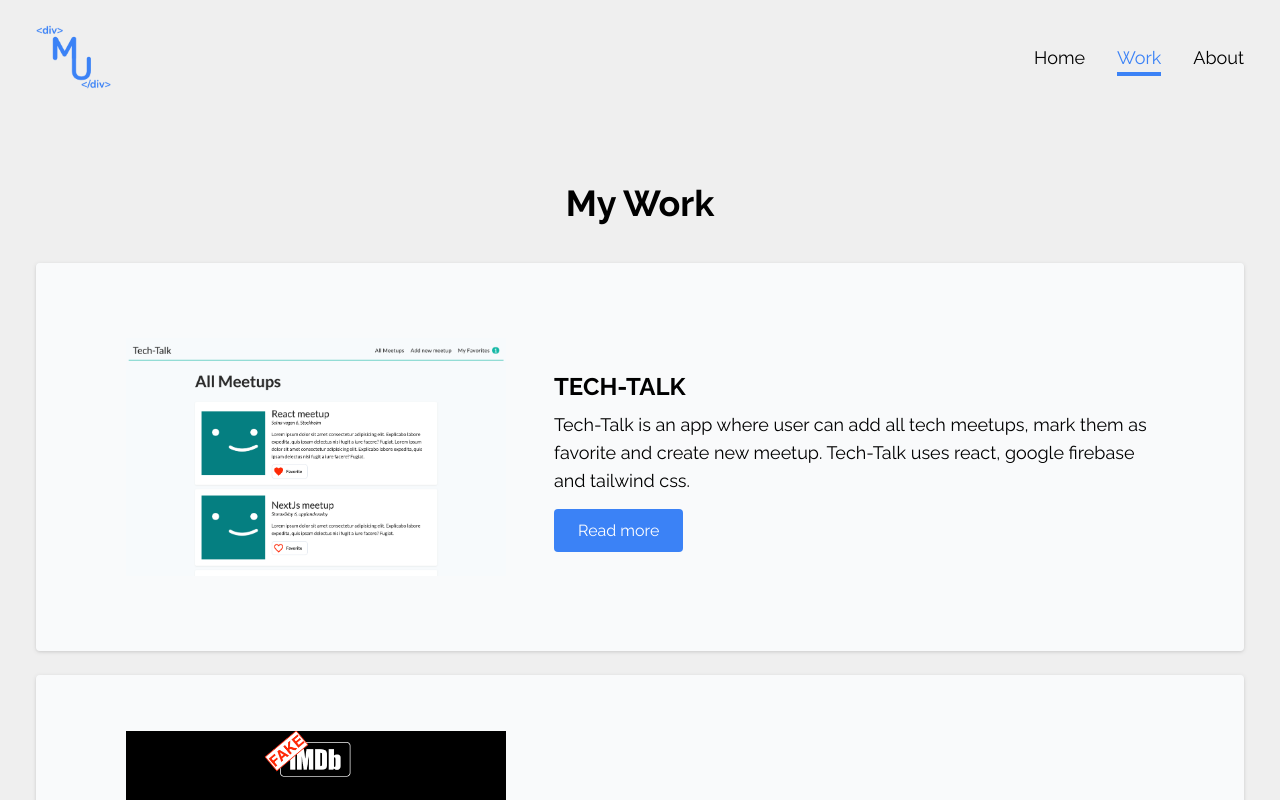
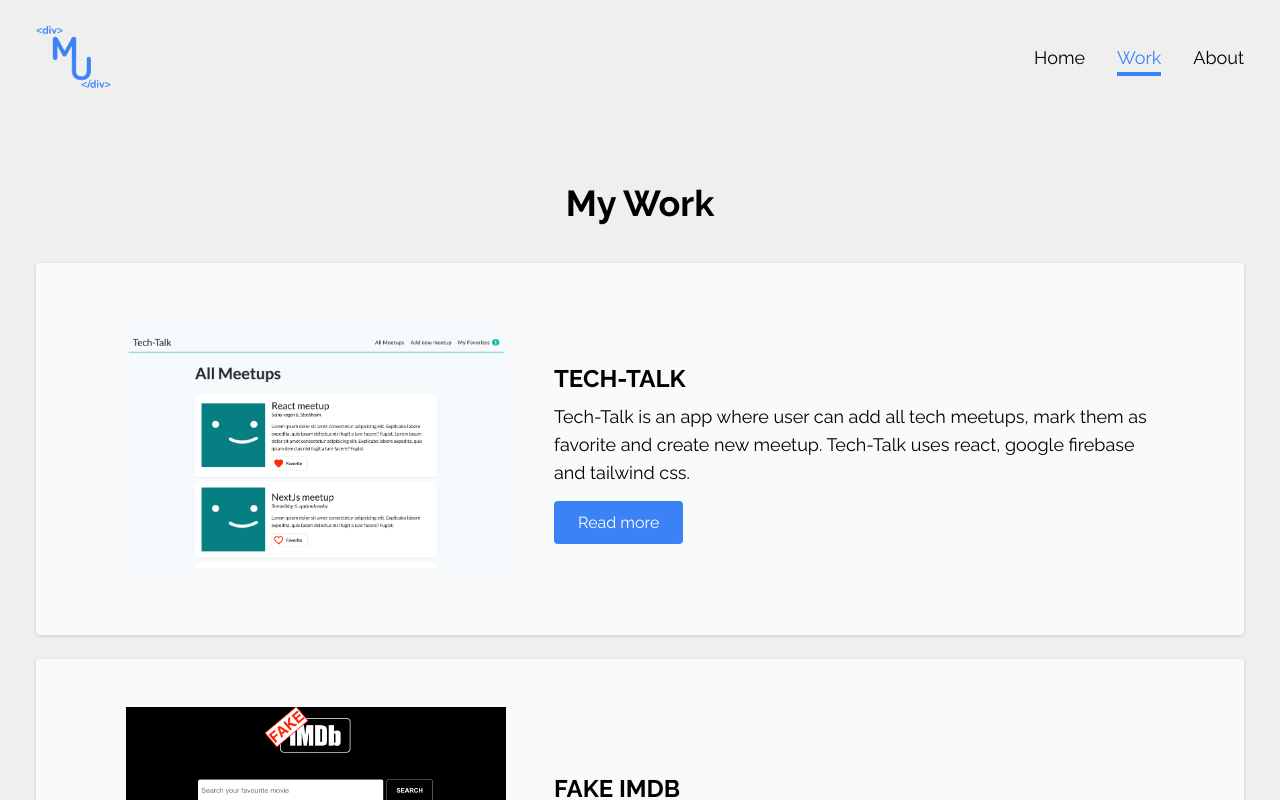
Before and after one commit to MuhammadUsmanMushtaq/portfolio-v2, a Next.js app: page /work in a window 1280 px wide. Shown: the top 800 px of the page. Built offline with nearby package versions, Linux system fonts and the light colour scheme.

Commit message:
transitions added to pages

```diff
--- a/components/Hero.js
+++ b/components/Hero.js
@@ -4,9 +4,11 @@
 import { ImLinkedin } from 'react-icons/im';
 import { FaGithub } from 'react-icons/fa';
 import { HiOutlineMail } from 'react-icons/hi';
+import Transitions from './Transitions';
 
 const Hero = () => {
   return (
+    <Transitions>
       <div className='max-w-[600px] p-4 m-auto text-center '>
         <div className='m-auto shadow-lg rounded-full p-2 h-60 w-60 mb-4'>
           <Image
@@ -31,12 +33,12 @@
             Always passionate and motivated to design thoughtful digital
             experiences.
           </p>
-        <div className='py-4 flex justify-center items-center gap-4'>
+          <div className='py-4 flex justify-center items-center gap-6'>
             <Link href={'mailto:usman820901@gmail.com'}>
               <a target='_blank'>
                 <HiOutlineMail
                   className='cursor-pointer text-gray-400 hover:text-blue-500 hover:animate-pulse'
-                size={24}
+                  size={28}
                 />
               </a>
             </Link>
@@ -45,7 +47,7 @@
               <a target='_blank'>
                 <ImLinkedin
                   className='cursor-pointer text-gray-400 hover:text-blue-500 hover:animate-pulse'
-                size={20}
+                  size={24}
                 />
               </a>
             </Link>
@@ -54,7 +56,7 @@
               <a target='_blank'>
                 <FaGithub
                   className='cursor-pointer  text-gray-400 hover:text-blue-500 hover:animate-pulse'
-                size={20}
+                  size={24}
                 />
               </a>
             </Link>
@@ -66,6 +68,7 @@
           </Link>
         </div>
       </div>
+    </Transitions>
   );
 };
 
--- a/components/Navbar.js
+++ b/components/Navbar.js
@@ -45,6 +45,7 @@
         >
           <Link href='/'>Home</Link>
         </li>
+
         <li
           className={
             router.pathname == '/work'
--- /dev/null
+++ b/components/Transitions.js
@@ -0,0 +1,20 @@
+import { motion } from 'framer-motion';
+const animationConfiguration = {
+  initial: { opacity: 0 },
+  animate: { opacity: 1 },
+  exit: { opacity: 0 },
+};
+const Transitions = ({ children }) => {
+  return (
+    <motion.div
+      variants={animationConfiguration}
+      initial='initial'
+      animate='animate'
+      exit='exit'
+      transition={{ duration: 1 }}
+    >
+      {children}
+    </motion.div>
+  );
+};
+export default Transitions;
--- a/package.json
+++ b/package.json
@@ -9,6 +9,7 @@
     "lint": "next lint"
   },
   "dependencies": {
+    "framer-motion": "^7.6.4",
     "hamburger-react": "^2.5.0",
     "next": "12.3.1",
     "next-images": "^1.8.4",
--- a/pages/_app.js
+++ b/pages/_app.js
@@ -5,6 +5,7 @@
   return (
     <>
       <Navbar />
+
       <Component {...pageProps} />
     </>
   );
--- a/pages/about.js
+++ b/pages/about.js
@@ -1,8 +1,10 @@
 import React from 'react';
 import Image from 'next/image';
+import Transitions from '../components/Transitions';
 
 const about = () => {
   return (
+    <Transitions>
       <div className=' p-4 md:mt-12 flex flex-wrap gap-4 md:justify-center m-auto max-w-[1240px]'>
         <div className='py-4 sm:m-auto md:m-0 md:flex-1'>
           <Image
@@ -18,38 +20,38 @@
             Hi there, I'am Usman
           </h1>
           <p className='py-4 text-lg tracking-wider'>
-          I am a fullstack software developer based in Stockholm with a passion
-          for building web and mobile applications. I have a strong background
-          in designing and open to new challenges. I am a fast learner and
-          always looking for new opportunities to learn and grow.
+            I am a fullstack software developer based in Stockholm with a
+            passion for building web and mobile applications. I have a strong
+            background in designing and open to new challenges. I am a fast
+            learner and always looking for new opportunities to learn and grow.
             <br />
             <br />
             Growing up, whenever someone asked me what my dream was, I would
             always say, “I want to be an artist”. I was constantly immersed in
             creative activities - writing poetries, lyrics, designing, and
-          daydreaming about what I could create next. While in the midst of all
-          that, technology started to become a big part of my life as well, and
-          my interest in the constantly evolving digital world continued to
-          grow. <br />
+            daydreaming about what I could create next. While in the midst of
+            all that, technology started to become a big part of my life as
+            well, and my interest in the constantly evolving digital world
+            continued to grow. <br />
             <br />
             Previously, I worked as an UX/UI developer at SustainLab. My
             experiences in that role have sharpened my skills in digital design,
             working in a fast paced, high-pressure environment, empathizing with
-          people, doing research and analysis, identifying goals and needs, and
-          efficiently finding solutions to a broad variety of problems and user
-          pain points.
+            people, doing research and analysis, identifying goals and needs,
+            and efficiently finding solutions to a broad variety of problems and
+            user pain points.
             <br />
             <br />
             <span className='font-bold '>
               How did i get into software development?
             </span>
-          <br />I was always interested in a career in tech, but didn't know how
-          to get started. I was working as a UX/UI designer at SustainLab, and
-          was looking for a way to expand my skillset. I then started to learn
-          how to code, and I fell in love with it. I was able to apply my design
-          skills along with code, and I was able to create things that I never
-          thought I could. I decided to make a career change, and I am now a
-          fullstack software developer.
+            <br />I was always interested in a career in tech, but didn't know
+            how to get started. I was working as a UX/UI designer at SustainLab,
+            and was looking for a way to expand my skillset. I then started to
+            learn how to code, and I fell in love with it. I was able to apply
+            my design skills along with code, and I was able to create things
+            that I never thought I could. I decided to make a career change, and
+            I am now a fullstack software developer.
           </p>
         </div>
         <div className='max-w-[1240px]flex flex-col'>
@@ -57,21 +59,22 @@
           <ul className='py-4 pl-10 text-lg list-disc tracking-wider'>
             <li className=' m-2'>
               <span className='font-bold'>Food & Desserts</span> 🥗 🍩I’m always
-            on the lookout for the next best food, dessert, and coffee spots in
-            the area. I love cooking tardination dishes and trying out new
+              on the lookout for the next best food, dessert, and coffee spots
+              in the area. I love cooking tardination dishes and trying out new
               recipies as well. I like spicy food and I’m always up for a good
               challenge.
             </li>
             <li className=' m-2'>
               <span className='font-bold'>Games</span> 🎮 I love playing video
-            games with friends in my downtime. Currently playing: Resident evil,
-            Need for speed, God of war, and Last of us. I also enjoy playing
-            board games!
+              games with friends in my downtime. Currently playing: Resident
+              evil, Need for speed, God of war, and Last of us. I also enjoy
+              playing board games!
             </li>
             <li className=' m-2'>
-            <span className='font-bold'>Music</span> 🎵 I like Eastren classical
-            music and my favorite artist is Mehdi Hassan, Nustrat Fateh ali
-            khan. I have a very good vocal as well and I love to sing.
+              <span className='font-bold'>Music</span> 🎵 I like Eastren
+              classical music and my favorite artist is Mehdi Hassan, Nustrat
+              Fateh ali khan. I have a very good vocal as well and I love to
+              sing.
             </li>
             <li className=' m-2 mb-12'>
               <span className='font-bold'>Nature</span> ⛰️ I Love to be in
@@ -81,6 +84,7 @@
           </ul>
         </div>
       </div>
+    </Transitions>
   );
 };
 
--- a/pages/work/index.js
+++ b/pages/work/index.js
@@ -1,6 +1,7 @@
 import data from '../../data/data.json';
 import Image from 'next/image';
 import Link from 'next/link';
+import Transitions from '../../components/Transitions';
 
 const Work = () => {
   return (
@@ -8,17 +9,21 @@
       <h1 className='text-3xl md:text-4xl font-bold text-center pb-10 '>
         My Work
       </h1>
+      <Transitions>
         {data.map((project) => (
           <div
             key={project.id}
-          className='sm:flex sm:justify-center sm:items-center sm:flex-nowrap  sm:gap-6 drop-shadow  bg-gray-50 rounded max-w-[1240px] p-6 mb-6'
+            className='sm:flex sm:justify-center sm:items-center sm:flex-nowrap  sm:gap-6 drop-shadow  bg-gray-50 rounded max-w-[1240px] p-6 md:p-4 mb-6'
           >
             <Image
               src={project.image}
-            alt='image'
+              alt='project image'
               width={380}
               height={340}
+              loading='lazy'
               objectFit='contain'
+              blurDataURL={project.image}
+              placeholder='blur'
               className='scale-100 hover:scale-105 transition duration-500 ease-in-out'
             />
 
@@ -36,6 +41,7 @@
             </div>
           </div>
         ))}
+      </Transitions>
     </div>
   );
 };
```
Also changed, not shown: pages/work/[id].js (+4 -1 lines), 1 other file (tests, documents, lock files or other folders). Lines whose indentation alone changed are shown as unchanged.
